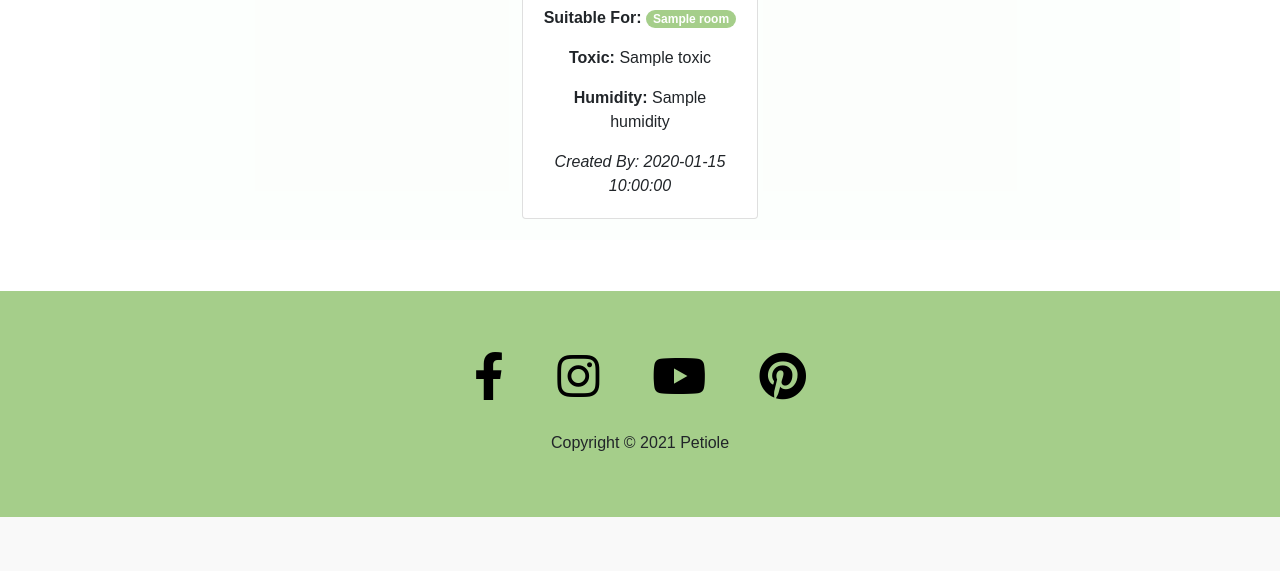
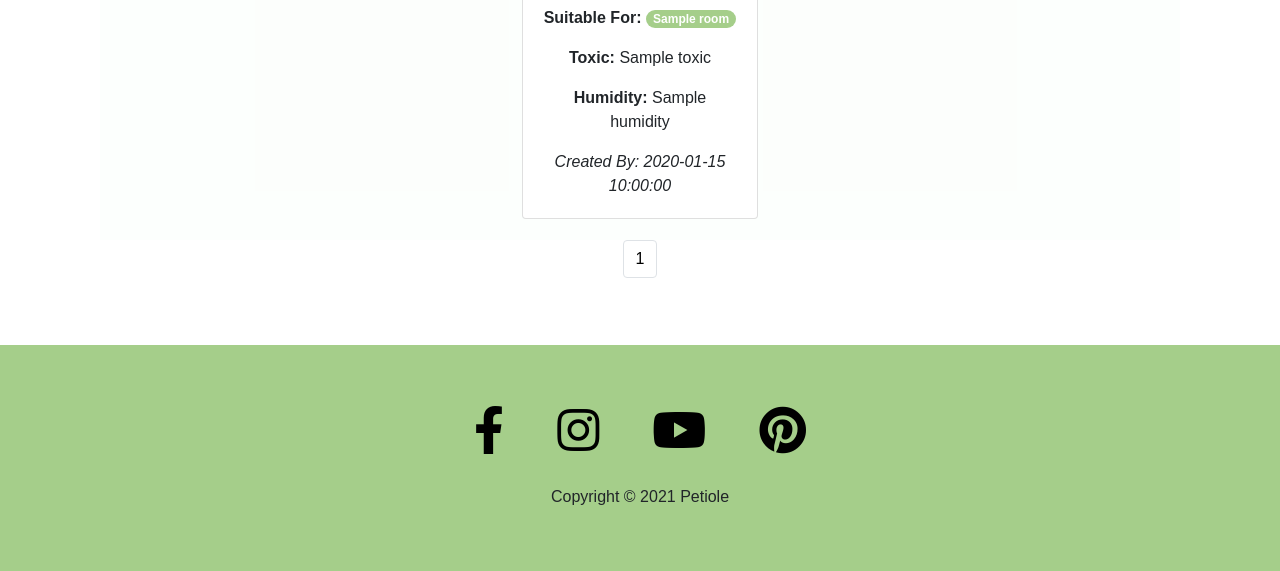
Before and after one commit to keeks-mtl/petiole, a Flask app: page / in a window 1280 px wide. Shown: the part 826-1397 px from the top of the page. Before the commit the page ends 1343 px from the top, so only its background shows below. Run offline with Flask 2, Linux system fonts and the light colour scheme; grey boxes marked "Sample" are stand-in pictures; a database or web service that is not in the repository returns one stand-in record (values such as "Sample title"); some libraries are stand-ins or nearby versions.

Commit message:
Add pages links to plants.html & style

```diff
--- a/static/css/style.css
+++ b/static/css/style.css
@@ -19,6 +19,14 @@ main {
 
 h2 {
     font-family: Pacifico;
+}
+
+.pagination a {
+    color: black;
+}
+.page-link:hover {
+    background-color: var(--main-color);
+    color: black;
 }
 
 /* navigational bar */
--- a/templates/plants.html
+++ b/templates/plants.html
@@ -5,7 +5,9 @@
         <h2 class="text-center">Petiole Plants</h2>
         <div class="container index-cards light-grey-box">
             <div class="row justify-content-center">
+                <!-- loop for plant cards -->
                 {% for plant in plants %}
+                    <!-- format of individual plant card -->
                     <div class="col-sm-6 col-md-4 col-lg-3 text-center">
                         <div class="card">
                                 <img class="card-img-top plant-img img-fluid" src="{{ plant.plant_image }}" alt="User submitted plant image">
@@ -19,6 +21,7 @@
                                 <p class="card-text"><b>Watering:</b> {{ plant.watering }}</p>
                                 <p class="card-text"><b>Grow Speed:</b> {{ plant.grow_speed }}</p>
                                 <p class="card-text"><b>Care:</b> {{ plant.care }}</p>
+                                <!-- loop to get suitable for options -->
                                 <p class="card-text"><b>Suitable For:</b>
                                     {% for room in plant.suitable_for %}
                                         <a href="" class="badge badge-pill badge-secondary"> {{ room }}</a>
@@ -27,6 +30,7 @@
                                 <p class="card-text"><b>Toxic:</b> {{ plant.toxic }}</p>
                                 <p class="card-text"><b>Humidity:</b> {{ plant.humidity }}</p>
                                 <p class="card-text text-capitalize"><em>Created by: {{ plant.created_by }}</em></p>
+                                <!-- check if user created post is user looking at card -->
                                 {% if session.user|lower == plant.created_by|lower %}
                                     <a href="{{ url_for('edit_plant', plant_id=plant._id) }}" class="btn edit-btn">Edit</a>
                                     <a href="{{ url_for('delete_plant', plant_id=plant._id) }}" class="btn del-btn" >Delete</a>
@@ -37,5 +41,23 @@
                 {% endfor %}
             </div>
         </div>
+        <!-- pagination -->
+        {% if search == False %}
+            <nav aria-label="page navigation">
+                <ul class="pagination justify-content-center">
+                    {% for i in range(0, count) %}
+                        <li class="page-item">
+                            {% if i+1 == page %}
+                            <a class="page-link active">
+                            {% else %}
+                            <a class="page-link" href="{{ url_for('plants', page=i+1) }}">
+                            {% endif %}
+                            {{ i + 1  }}
+                            </a>
+                        </li>
+                    {% endfor %}
+                </ul>
+            </nav>
+        {% endif %}
     </div>
 {% endblock %}
```
